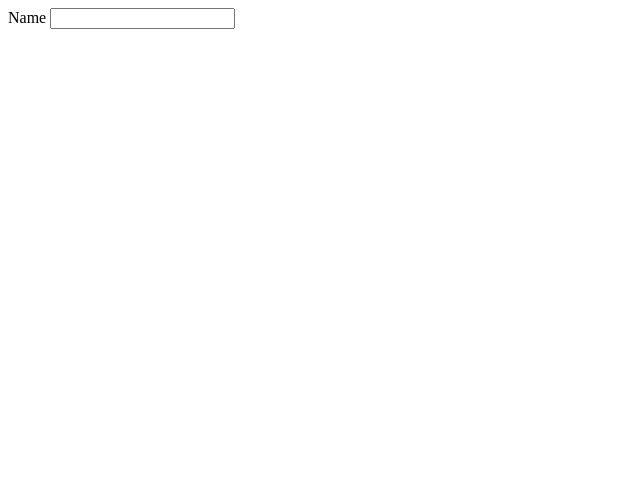
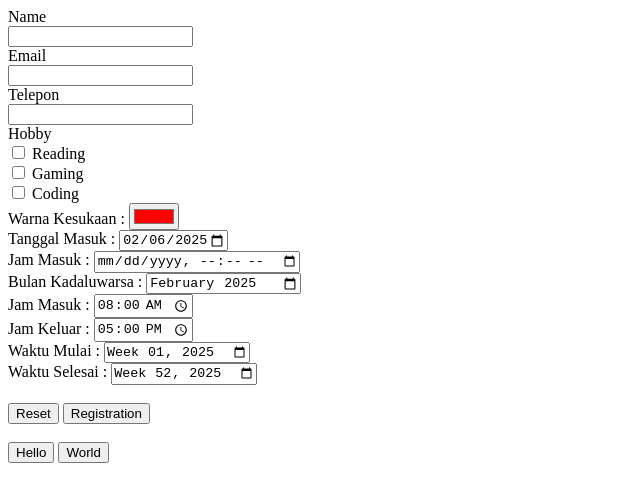
Before and after one commit to dandirasyid/dasar-pemrograman, a plain HTML site: page js-udemy/form/index.html in a window 1280 px wide. Shown: the whole page, without its empty margins (0-640 px from the left). Drawn offline with Linux system fonts and the light colour scheme.

Commit message:
update: belajar html form - 3

```diff
--- a/js-udemy/form/index.html
+++ b/js-udemy/form/index.html
@@ -3,12 +3,116 @@
     <head>
         <meta charset="UTF-8" />
         <meta name="viewport" content="width=device-width, initial-scale=1.0" />
-        <title>FORM</title>
+        <title>FORM | Atribut Form, Input, Label, Submit</title>
     </head>
     <body>
-        <form action="#" enctype="application/x-www-form-urlencoded" target="_blank" method="post">
-            <label for="name">Name</label>
-            <input type="text" name="name" id="name">
+        <form
+            enctype="application/x-www-form-urlencoded"
+            name="registration"
+            method="get"
+            action="recieve.html"
+        >
+            <!-- Input Name -->
+            <label for="name">Name</label><br />
+            <input type="text" name="name" id="name" id="name" /><br />
+
+            <!-- Input Email -->
+            <label for="email">Email</label><br />
+            <input type="text" name="email" id="email" /><br />
+
+            <!-- Input Telepon -->
+            <label for="telepon">Telepon</label><br />
+            <input type="text" name="telepon" id="telepon" /><br />
+
+            <!-- Input Checkbox -->
+            <label for="hobby">Hobby</label><br />
+
+            <input type="checkbox" name="hobby" id="reading" value="reading" />
+            <label for="reading">Reading</label><br />
+            <input type="checkbox" name="hobby" id="gaming" value="gaming" />
+            <label for="gaming">Gaming</label><br />
+            <input type="checkbox" name="hobby" id="coding" value="coding" />
+            <label for="coding">Coding</label><br />
+
+            <!-- Input Color -->
+            <label for="favorite">Warna Kesukaan :</label>
+            <input
+                type="color"
+                name="favorite"
+                id="favorite"
+                value="#ff0000"
+            /><br />
+
+            <!-- Input Date -->
+            <label for="join_date">Tanggal Masuk :</label>
+            <input
+                type="date"
+                name="join_date"
+                id="join_date"
+                value="2025-02-06"
+                min="2024-01-01"
+                max="2025-12-30"
+            /><br />
+
+            <!-- Input Date Time -->
+            <label for="jam_masuk">Jam Masuk :</label>
+            <input
+                type="datetime-local"
+                name="jam_masuk"
+                id="jam_masuk"
+            /><br />
+
+            <!-- Input Month -->
+            <label for="expired">Bulan Kadaluwarsa :</label>
+            <input
+                type="month"
+                name="expired"
+                id="expired"
+                value="2025-02"
+            /><br />
+
+            <!-- Input Time -->
+            <label for="jam_masuk">Jam Masuk :</label>
+            <input
+                type="time"
+                name="jam_masuk"
+                id="jam_masuk"
+                value="08:00"
+            /><br />
+            <label for="jam_keluar">Jam Keluar :</label>
+            <input
+                type="time"
+                name="jam_keluar"
+                id="jam_keluar"
+                value="17:00"
+            /><br />
+
+            <!-- Input Week -->
+            <label for="waktu_mulai">Waktu Mulai :</label>
+            <input
+                type="week"
+                name="waktu_mulai"
+                id="waktu_mulai"
+                value="2025-W01"
+            /><br />
+            <label for="waktu_selesai">Waktu Selesai :</label>
+            <input
+                type="week"
+                name="waktu_selesai"
+                id="waktu_selesai"
+                value="2025-W52"
+            /><br />
+
+            <br />
+            <!-- Input Reset -->
+            <input type="reset" value="Reset" />
+
+            <!-- Input Submit -->
+            <input type="submit" value="Registration" /><br /><br />
+
+            <!-- Input Button -->
+            <input type="button" value="Hello" onclick="alert('Hello')" />
+            <input type="button" value="World" onclick="alert('World')" />
         </form>
     </body>
 </html>
```
